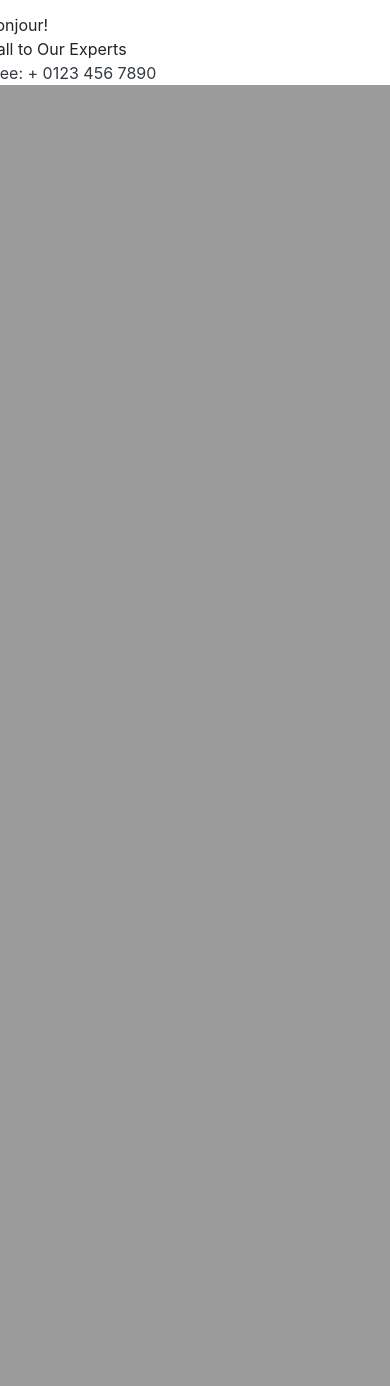
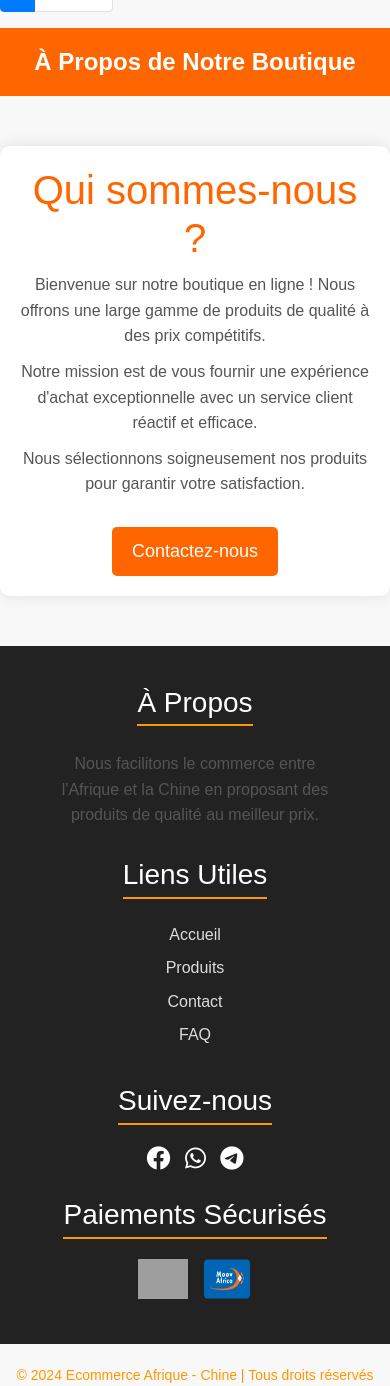
Before and after one commit to bmouale03/E-commerce-Django, a Django app: page / in a window 390 px wide. Shown: the part 1918-3304 px from the top of the page. Before the commit the page ends 2003 px from the top, so only its background shows below. Run offline with Django 5.2, Linux system fonts and the light colour scheme; data comes from the database, SQL or seed files in the repository; both versions use the stored data as it was after the commit; grey boxes are pictures that could not be loaded.

Commit message:
commit du 31 mars

```diff
--- a/ecommerce/shop/admin.py
+++ b/ecommerce/shop/admin.py
@@ -20,7 +20,6 @@ class AdminCommande(admin.ModelAdmin):
     list_display=('items', 'nom', 'email', 'address', 'pays', 'total','date_commande')
     search_fields=('nom','date_commande', )
 
-
 admin.site.register(Product, AdminProduct)
 admin.site.register(Category , AdminCategorie)
 admin.site.register(Commande, AdminCommande)
--- a/ecommerce/shop/models.py
+++ b/ecommerce/shop/models.py
@@ -35,3 +35,9 @@ class Commande(models.Model):
         ordering = ['-date_commande']
     def __str__(self):
         return self.nom
+class Subscriber(models.Model):
+    email = models.EmailField(unique=True)
+    date_added = models.DateTimeField(auto_now_add=True)
+
+    def __str__(self):
+        return self.email
--- a/ecommerce/shop/templates/shop/base.html
+++ b/ecommerce/shop/templates/shop/base.html
@@ -2,15 +2,15 @@
 <html lang="en">
 <head>
     <link rel="stylesheet" href="https://cdn.jsdelivr.net/npm/bootstrap@4.1.3/dist/css/bootstrap.min.css" integrity="sha384-MCw98/SFnGE8fJT3GXwEOngsV7Zt27NXFoaoApmYm81iuXoPkFOJwJ8ERdknLPMO" crossorigin="anonymous">
-
+    <link rel="stylesheet" href="https://cdnjs.cloudflare.com/ajax/libs/font-awesome/6.0.0/css/all.min.css">
     <meta charset="UTF-8">
     <meta name="viewport" content="width=device-width, initial-scale=1.0">
     <title>Site officiel de Shop Africa-Chine</title>
     <script src="https://code.jquery.com/jquery-3.7.1.slim.min.js" integrity="sha256-kmHvs0B+OpCW5GVHUNjv9rOmY0IvSIRcf7zGUDTDQM8=" crossorigin="anonymous"></script>
     <script src="https://code.jquery.com/jquery-3.3.1.slim.min.js" integrity="sha384-q8i/X+965DzO0rT7abK41JStQIAqVgRVzpbzo5smXKp4YfRvH+8abtTE1Pi6jizo" crossorigin="anonymous"></script>
-<script src="https://cdn.jsdelivr.net/npm/popper.js@1.14.3/dist/umd/popper.min.js" integrity="sha384-ZMP7rVo3mIykV+2+9J3UJ46jBk0WLaUAdn689aCwoqbBJiSnjAK/l8WvCWPIPm49" crossorigin="anonymous"></script>
-<script src="https://cdn.jsdelivr.net/npm/bootstrap@4.1.3/dist/js/bootstrap.min.js" integrity="sha384-ChfqqxuZUCnJSK3+MXmPNIyE6ZbWh2IMqE241rYiqJxyMiZ6OW/JmZQ5stwEULTy" crossorigin="anonymous"></script>
+    <script src="https://cdn.jsdelivr.net/npm/popper.js@1.14.3/dist/umd/popper.min.js" integrity="sha384-ZMP7rVo3mIykV+2+9J3UJ46jBk0WLaUAdn689aCwoqbBJiSnjAK/l8WvCWPIPm49" crossorigin="anonymous"></script>
 
+    <!--<link rel="stylesheet" href="static/style2.css" />-->
 
 </head>
 <body>
--- a/ecommerce/shop/templates/shop/index.html
+++ b/ecommerce/shop/templates/shop/index.html
@@ -51,12 +51,170 @@
         </ul>
       </div>
 </div>
-<div class="row">
-  <div class="d-flex flex-column ms-3"> Bonjour!
-    <span>Call to Our Experts</span>
-      <a href="tel:+ 0123 456 7890"><span class="text-dark">Free: + 0123 456 7890</span></a>
+<style>
+  body {
+    font-family: Arial, sans-serif;
+    line-height: 1.6;
+    margin: 0;
+    padding: 0;
+    background-color: #f8f8f8;
+    color: #333;
+}
+  .container {
+    max-width: 900px;
+    margin: 50px auto;
+    padding: 20px;
+    background: white;
+    box-shadow: 0 0 15px rgba(0, 0, 0, 0.1);
+    border-radius: 10px;
+    text-align: center;
+  }
+  header {
+    background: #ff6600;
+    color: white;
+    padding: 15px 0;
+    text-align: center;
+    font-size: 24px;
+    font-weight: bold;
+  }
+h1 {
+  color: #ff6600;
+}
+p {
+  color: #555;
+  font-size: 16px;
+  margin: 10px 0;
+}
+.cta-button {
+  display: inline-block;
+  margin-top: 20px;
+  padding: 10px 20px;
+  font-size: 18px;
+  color: white;
+  background: #ff6600;
+  text-decoration: none;
+  border-radius: 5px;
+  transition: background 0.3s;
+}
+.cta-button:hover {
+  background: #cc5500;
+}
+footer {
+  background-color: #222;
+  color: #fff;
+  padding: 30px 10%;
+  display: flex;
+  flex-wrap: wrap;
+  justify-content: space-between;
+}
+.footer-section {
+  flex: 1;
+  min-width: 200px;
+  margin: 10px;
+}
+.footer-section h3 {
+  margin-bottom: 15px;
+  border-bottom: 2px solid #ff9800;
+  display: inline-block;
+  padding-bottom: 5px;
+}
+.footer-section ul {
+  list-style: none;
+  padding: 0;
+}
+.footer-section ul li {
+  margin: 8px 0;
+}
+.footer-section ul li a {
+  color: #ddd;
+  text-decoration: none;
+}
+.footer-section ul li a:hover {
+  color: #ff9800;
+}
+.social-icons a {
+  color: #fff;
+  margin: 5px;
+  font-size: 24px;
+  text-decoration: none;
+}
+.social-icons a:hover {
+  color: #ff9800;
+}
+.payment-icons img {
+  width: 50px;
+  margin: 5px;
+}
+.copyright {
+  text-align: center;
+  margin-top: 20px;
+  font-size: 14px;
+}
+@media (max-width: 768px) {
+  footer {
+      flex-direction: column;
+      align-items: center;
+      text-align: center;
+  }
+}
+
+</style>
+<!--page A propos Start-->
+<body>
+  <header>À Propos de Notre Boutique</header>
+  <div class="container">
+      <h1>Qui sommes-nous ?</h1>
+      <p>Bienvenue sur notre boutique en ligne ! Nous offrons une large gamme de produits de qualité à des prix compétitifs.</p>
+      <p>Notre mission est de vous fournir une expérience d'achat exceptionnelle avec un service client réactif et efficace.</p>
+      <p>Nous sélectionnons soigneusement nos produits pour garantir votre satisfaction.</p>
+      <a href="contact.html" class="cta-button">Contactez-nous</a>
   </div>
+  </body>
+<!---Page A propos end-->
+
+<!--Footer start-->
+
+<footer>
+  <div class="footer-section">
+      <h3>À Propos</h3>
+      <p>Nous facilitons le commerce entre l'Afrique et la Chine en proposant des produits de qualité au meilleur prix.</p>
+  </div>
+  <div class="footer-section">
+      <h3>Liens Utiles</h3>
+      <ul>
+          <li><a href="#">Accueil</a></li>
+          <li><a href="#">Produits</a></li>
+          <li><a href="#">Contact</a></li>
+          <li><a href="#">FAQ</a></li>
+      </ul>
+  </div>
+  <div class="footer-section">
+      <h3>Suivez-nous</h3>
+      <div class="social-icons">
+          <a href="#"><i class="fab fa-facebook"></i></a>
+          <a href="#"><i class="fab fa-whatsapp"></i></a>
+          <a href="#"><i class="fab fa-telegram"></i></a>
+      </div>
+  </div>
+  <div class="footer-section">
+      <h3>Paiements Sécurisés</h3>
+      <div class="payment-icons">
+          <!-- Icône MTN Mobile Money -->
+          <a href="https://www.mtn.com" target="_blank">
+            <img src="mtn-money-icon.svg" alt="MTN Mobile Money" width="40" height="40">
+          </a>
+          <!-- Icône Moov Money -->
+          <a href="https://www.moov-africa.com" target="_blank">
+            <img src="static/img/Moov_Africa_logo.png" alt="Moov Money" width="40" height="40">
+          </a>
+      </div>
+  </div>
+</footer>
+<div class="copyright" style="color: #ff9800;">
+  &copy; 2024 Ecommerce Afrique - Chine | Tous droits réservés
 </div>
+<!--Footer end-->
+
 {% endblock content %}
 {% block js %}
 <script type="text/javascript">
```
Also changed, not shown: ecommerce/ecommerce/settings.py (+2 -6 lines), ecommerce/db.sqlite3, ecommerce/shop/static/img/Moov_Africa_logo.png (added), ecommerce/shop/static/style2.css (added).
